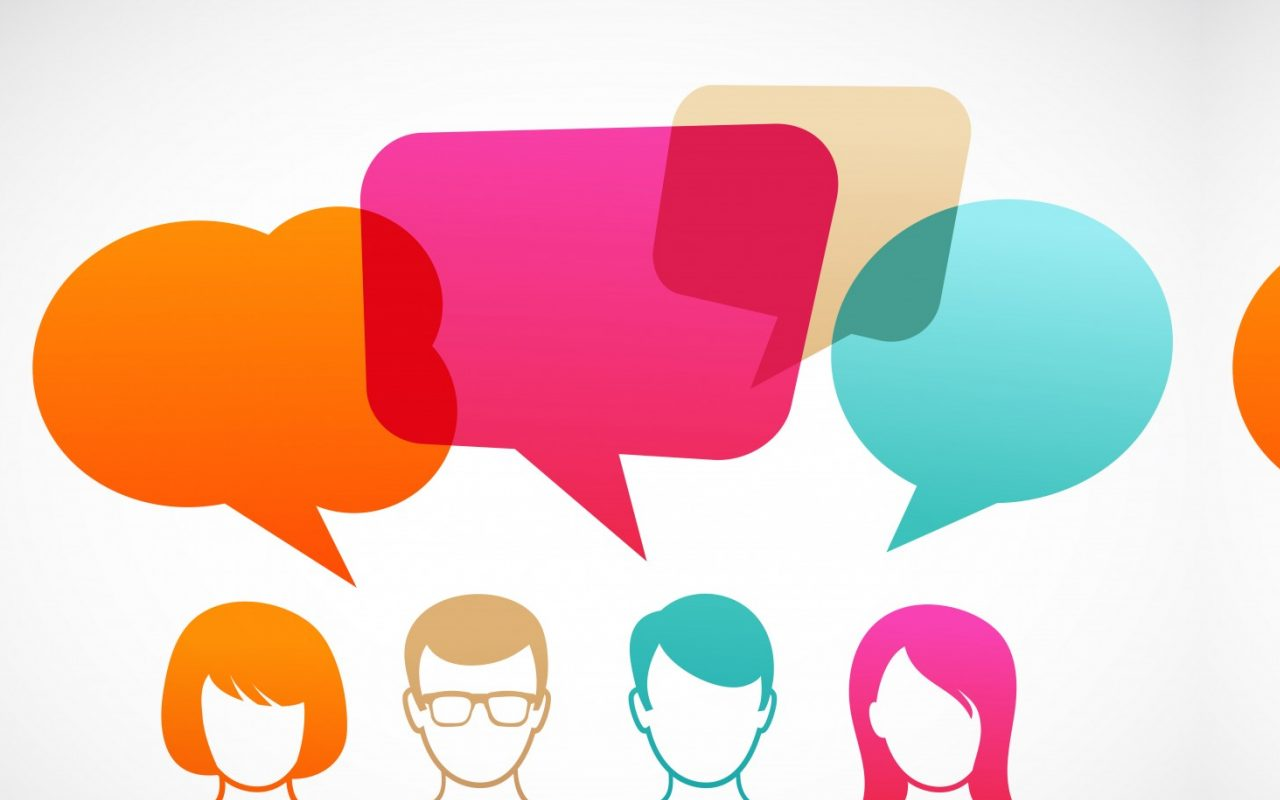
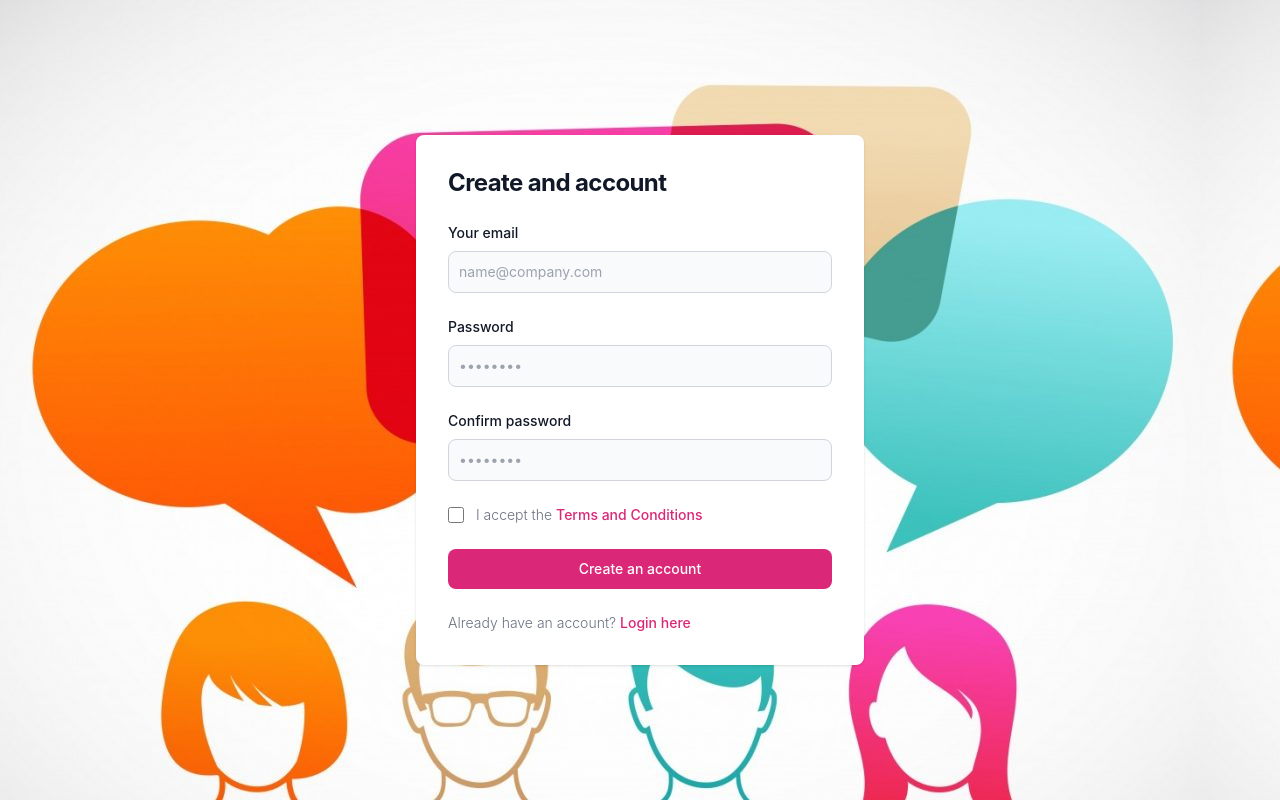
Before and after one commit to ElviraMjeshtri/personality-test, a Vue app in the folder frontend/: page / in a window 1280 px wide. Built offline with nearby package versions, Linux system fonts and the light colour scheme.

Commit message:
personality-test | frontend | Create login and registration form

```diff
--- a/frontend/src/router/index.js
+++ b/frontend/src/router/index.js
@@ -8,13 +8,13 @@ import Register from "@/views/Register.vue";
 const routes = [
     {
         path: "/",
+        name: "Register",
+        component: Register,
+    },
+    {
+        path: "/login",
         name: "Login",
         component: Login,
-    },
-    {
-        path: "/register",
-        name: "Register",
-        component: Register,
     },
     {
         path: "/home",
--- a/frontend/src/views/Login.vue
+++ b/frontend/src/views/Login.vue
@@ -1,5 +1,49 @@
 <template>
-
+  <div
+      class="w-full bg-white rounded-lg shadow dark:border md:mt-0 sm:max-w-md xl:p-0 dark:bg-gray-800 dark:border-gray-700">
+    <div class="p-6 space-y-4 md:space-y-6 sm:p-8">
+      <h1 class="text-xl font-bold leading-tight tracking-tight text-gray-900 md:text-2xl dark:text-white">
+        Sign in to your account
+      </h1>
+      <form class="space-y-4 md:space-y-6" action="#">
+        <div>
+          <label for="email" class="block mb-2 text-sm font-medium text-gray-900 dark:text-white">Your email</label>
+          <input type="email" name="email" id="email"
+                 class="bg-gray-50 border border-gray-300 text-gray-900 sm:text-sm rounded-lg focus:ring-primary-600 focus:border-primary-600 block w-full p-2.5 dark:bg-gray-700 dark:border-gray-600 dark:placeholder-gray-400 dark:text-white dark:focus:ring-blue-500 dark:focus:border-blue-500"
+                 placeholder="name@company.com" required="">
+        </div>
+        <div>
+          <label for="password" class="block mb-2 text-sm font-medium text-gray-900 dark:text-white">Password</label>
+          <input type="password" name="password" id="password" placeholder="••••••••"
+                 class="bg-gray-50 border border-gray-300 text-gray-900 sm:text-sm rounded-lg focus:ring-primary-600 focus:border-primary-600 block w-full p-2.5 dark:bg-gray-700 dark:border-gray-600 dark:placeholder-gray-400 dark:text-white dark:focus:ring-blue-500 dark:focus:border-blue-500"
+                 required="">
+        </div>
+        <div class="flex items-center justify-between">
+          <div class="flex items-start">
+            <div class="flex items-center h-5">
+              <input id="remember" aria-describedby="remember" type="checkbox"
+                     class="w-4 h-4 border border-gray-300 rounded bg-gray-50 focus:ring-3 focus:ring-primary-300 dark:bg-gray-700 dark:border-gray-600 dark:focus:ring-primary-600 dark:ring-offset-gray-800"
+                     required="">
+            </div>
+            <div class="ml-3 text-sm">
+              <label for="remember" class="text-gray-500 dark:text-gray-300">Remember me</label>
+            </div>
+          </div>
+          <a href="#" class="text-sm font-medium text-primary-600 hover:underline dark:text-primary-500">Forgot
+            password?</a>
+        </div>
+        <button type="submit"
+                class="w-full text-white bg-primary-600 hover:bg-primary-700 focus:ring-4 focus:outline-none focus:ring-primary-300 font-medium rounded-lg text-sm px-5 py-2.5 text-center dark:bg-primary-600 dark:hover:bg-primary-700 dark:focus:ring-primary-800">
+          Sign in
+        </button>
+        <p class="text-sm font-light text-gray-500 dark:text-gray-400">
+          Don’t have an account yet? <a href="#"
+                                        class="font-medium text-primary-600 hover:underline dark:text-primary-500">Sign
+          up</a>
+        </p>
+      </form>
+    </div>
+  </div>
 </template>
 
 <script>
--- a/frontend/src/views/Register.vue
+++ b/frontend/src/views/Register.vue
@@ -1,5 +1,54 @@
 <template>
-
+    <div
+        class="w-full bg-white rounded-lg shadow dark:border md:mt-0 sm:max-w-md xl:p-0 dark:bg-gray-800 dark:border-gray-700">
+      <div class="p-6 space-y-4 md:space-y-6 sm:p-8">
+        <h1 class="text-xl font-bold leading-tight tracking-tight text-gray-900 md:text-2xl dark:text-white">
+          Create and account
+        </h1>
+        <form class="space-y-4 md:space-y-6" action="#">
+          <div>
+            <label for="email" class="block mb-2 text-sm font-medium text-gray-900 dark:text-white">Your email</label>
+            <input type="email" name="email" id="email"
+                   class="bg-gray-50 border border-gray-300 text-gray-900 sm:text-sm rounded-lg focus:ring-primary-600 focus:border-primary-600 block w-full p-2.5 dark:bg-gray-700 dark:border-gray-600 dark:placeholder-gray-400 dark:text-white dark:focus:ring-blue-500 dark:focus:border-blue-500"
+                   placeholder="name@company.com" required="">
+          </div>
+          <div>
+            <label for="password" class="block mb-2 text-sm font-medium text-gray-900 dark:text-white">Password</label>
+            <input type="password" name="password" id="password" placeholder="••••••••"
+                   class="bg-gray-50 border border-gray-300 text-gray-900 sm:text-sm rounded-lg focus:ring-primary-600 focus:border-primary-600 block w-full p-2.5 dark:bg-gray-700 dark:border-gray-600 dark:placeholder-gray-400 dark:text-white dark:focus:ring-blue-500 dark:focus:border-blue-500"
+                   required="">
+          </div>
+          <div>
+            <label for="confirm-password" class="block mb-2 text-sm font-medium text-gray-900 dark:text-white">Confirm
+              password</label>
+            <input type="confirm-password" name="confirm-password" id="confirm-password" placeholder="••••••••"
+                   class="bg-gray-50 border border-gray-300 text-gray-900 sm:text-sm rounded-lg focus:ring-primary-600 focus:border-primary-600 block w-full p-2.5 dark:bg-gray-700 dark:border-gray-600 dark:placeholder-gray-400 dark:text-white dark:focus:ring-blue-500 dark:focus:border-blue-500"
+                   required="">
+          </div>
+          <div class="flex items-start">
+            <div class="flex items-center h-5">
+              <input id="terms" aria-describedby="terms" type="checkbox"
+                     class="w-4 h-4 border border-gray-300 rounded bg-gray-50 focus:ring-3 focus:ring-primary-300 dark:bg-gray-700 dark:border-gray-600 dark:focus:ring-primary-600 dark:ring-offset-gray-800"
+                     required="">
+            </div>
+            <div class="ml-3 text-sm">
+              <label for="terms" class="font-light text-gray-500 dark:text-gray-300">I accept the <a
+                  class="font-medium text-primary-600 hover:underline dark:text-primary-500" href="#">Terms and
+                Conditions</a></label>
+            </div>
+          </div>
+          <button type="submit"
+                  class="w-full text-white bg-primary-600 hover:bg-primary-700 focus:ring-4 focus:outline-none focus:ring-primary-300 font-medium rounded-lg text-sm px-5 py-2.5 text-center dark:bg-primary-600 dark:hover:bg-primary-700 dark:focus:ring-primary-800">
+            Create an account
+          </button>
+          <p class="text-sm font-light text-gray-500 dark:text-gray-400">
+            Already have an account? <a href="#"
+                                        class="font-medium text-primary-600 hover:underline dark:text-primary-500">Login
+            here</a>
+          </p>
+        </form>
+      </div>
+    </div>
 </template>
 
 <script>
--- a/frontend/tailwind.config.js
+++ b/frontend/tailwind.config.js
@@ -3,12 +3,63 @@ module.exports = {
     content: [
         "./src/**/*.{vue,js}",
     ],
+    darkMode: 'class',
     theme: {
         extend: {
             backgroundImage: {
                 'img-background': "url('/public/img2.jpg')"
             },
+            colors: {
+                primary: {
+                    "50": "#fdf2f8",
+                    "100": "#fce7f3",
+                    "200": "#fbcfe8",
+                    "300": "#f9a8d4",
+                    "400": "#f472b6",
+                    "500": "#ec4899",
+                    "600": "#db2777",
+                    "700": "#be185d",
+                    "800": "#9d174d",
+                    "900": "#831843"
+                }
+            }
         },
+        fontFamily: {
+            'body': [
+                'Inter',
+                'ui-sans-serif',
+                'system-ui',
+                '-apple-system',
+                'system-ui',
+                'Segoe UI',
+                'Roboto',
+                'Helvetica Neue',
+                'Arial',
+                'Noto Sans',
+                'sans-serif',
+                'Apple Color Emoji',
+                'Segoe UI Emoji',
+                'Segoe UI Symbol',
+                'Noto Color Emoji'
+            ],
+            'sans': [
+                'Inter',
+                'ui-sans-serif',
+                'system-ui',
+                '-apple-system',
+                'system-ui',
+                'Segoe UI',
+                'Roboto',
+                'Helvetica Neue',
+                'Arial',
+                'Noto Sans',
+                'sans-serif',
+                'Apple Color Emoji',
+                'Segoe UI Emoji',
+                'Segoe UI Symbol',
+                'Noto Color Emoji'
+            ]
+        }
     },
     plugins: [],
 }
```
Lines whose indentation alone changed are shown as unchanged.
